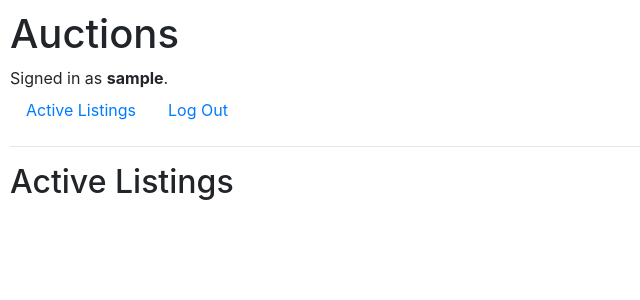
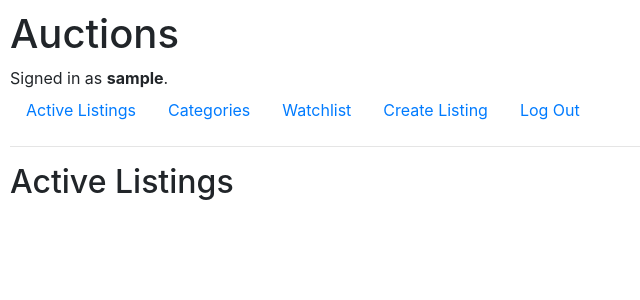
Before and after one commit to awaisx0/cs50-web-projects, a Django app: page / in a window 1280 px wide. Shown: the top 300 px of the page, without its empty margins (0-640 px from the left). Run offline with Django 3.2, Linux system fonts and the light colour scheme; the visitor is signed in with stand-in values (Sample User, id 1); data that the repository does not hold is empty; some libraries are stand-ins or nearby versions.

Commit message:
commerce work

```diff
--- a/commerce/auctions/templates/auctions/index.html
+++ b/commerce/auctions/templates/auctions/index.html
@@ -17,7 +17,8 @@
                 <p><b>Description: </b>{{ listing.description }}</p>
             </div>
         {% else %}
-            <div class="img-url">
+            <div class="listing-img">
+                <img src="https://placehold.co/300x300?text=placeholder+img" alt="">
             </div>
             <div>
                 <a href="{% url 'listing_view' listing.id %}">
--- a/commerce/auctions/templates/auctions/layout.html
+++ b/commerce/auctions/templates/auctions/layout.html
@@ -20,7 +20,16 @@
             <li class="nav-item">
                 <a class="nav-link" href="{% url 'index' %}">Active Listings</a>
             </li>
+            <li class="nav-item"></li>
+                <a class="nav-link" href="">Categories</a>
+            </li>
             {% if user.is_authenticated %}
+                <li class="nav-item">
+                    <a class="nav-link" href="{% url 'logout' %}">Watchlist</a>
+                </li>
+                <li class="nav-item">
+                    <a class="nav-link" href="{% url 'logout' %}">Create Listing</a>
+                </li>
                 <li class="nav-item">
                     <a class="nav-link" href="{% url 'logout' %}">Log Out</a>
                 </li>
--- a/commerce/auctions/templates/auctions/listing.html
+++ b/commerce/auctions/templates/auctions/listing.html
@@ -1,9 +1,9 @@
-{% extends "layout.html" %}
+{% extends "auctions/layout.html" %}
 
 {% block title %}
-
+{{ auction.title }}
 {% endblock %}
 
 {% block body %}
-
+<h1>Listing: {{ </h1>
 {% endblock %}
--- a/commerce/auctions/urls.py
+++ b/commerce/auctions/urls.py
@@ -8,5 +8,5 @@ urlpatterns = [
     path("logout", views.logout_view, name="logout"),
     path("register", views.register, name="register"),
     path("new-listing", views.create_new_listing, name="new_listing"),
-    path("listings/<int:listing_id>", views.listing, name="listing_view")
+    path("listings/<int:listing_id>", views.listing_view, name="listing_view")
 ]
--- a/commerce/auctions/views.py
+++ b/commerce/auctions/views.py
@@ -105,5 +105,8 @@ def create_new_listing(request):
     })
 
 
-def listing(request, listing_id):
-    return render(request, "auctions/listing.html")
+def listing_view(request, listing_id):
+    auction = Auction.objects.filter(id = listing_id).first()
+    return render(request, "auctions/listing.html", {
+        "auction": auction
+    })
```
